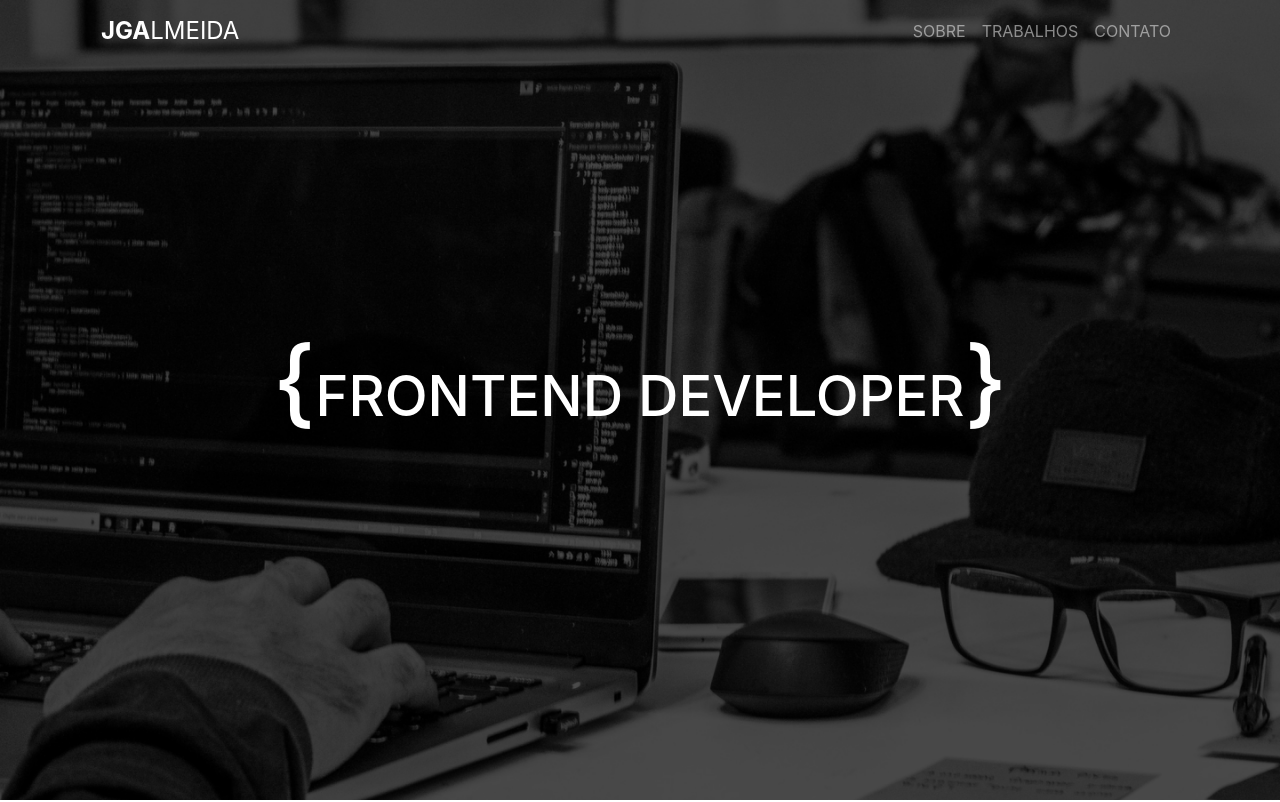
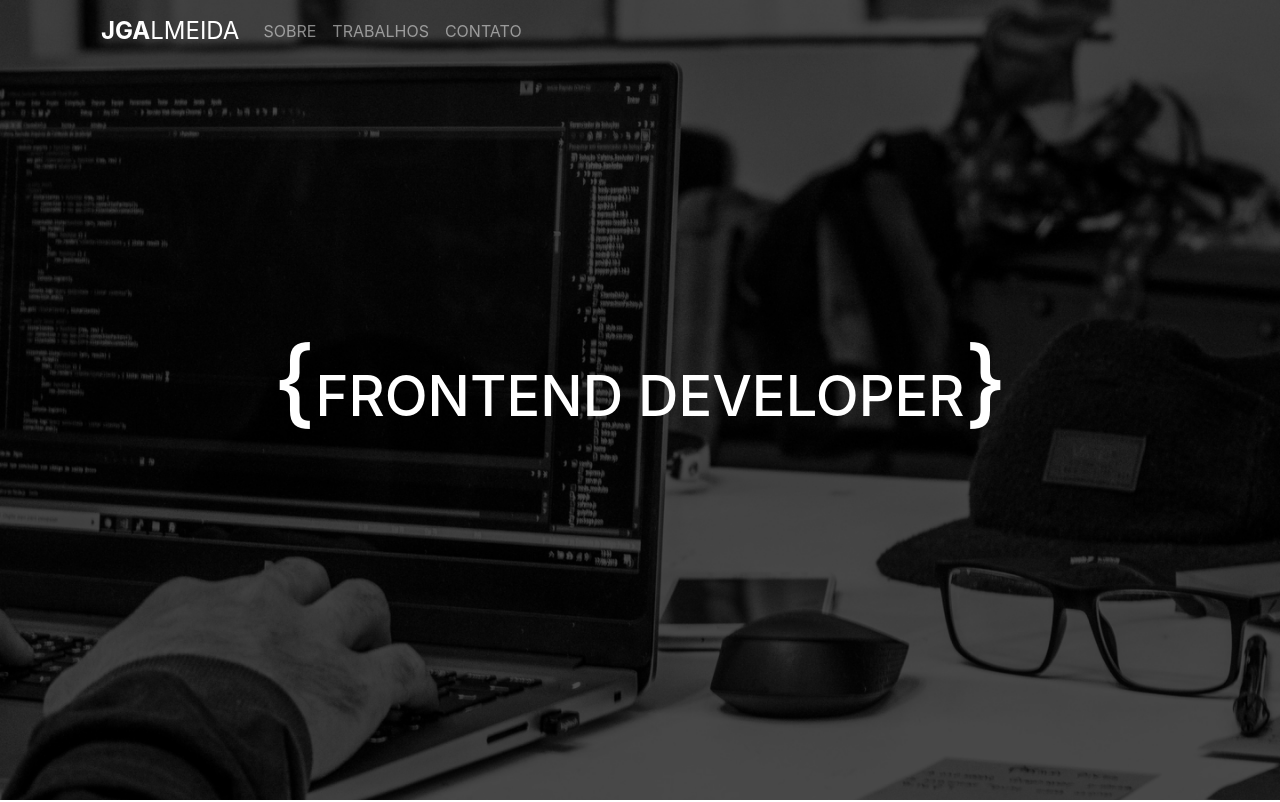
Before and after one commit to jgalmeida93/Gatsby-Portfolio-New, a Gatsby site: page / in a window 1280 px wide. Shown: the top 802 px of the page. Built offline with nearby package versions, Linux system fonts and the light colour scheme; Gatsby itself is replaced by a stand-in of ours.

Commit message:
:iphone: Corrigi responsividade do menu

```diff
--- a/src/components/menu.js
+++ b/src/components/menu.js
@@ -1,21 +1,21 @@
 import React from "react";
-import { Link } from "gatsby";
 import '../styles/style.scss'
 
-import { Navbar, Nav, Form, FormControl, Button } from "react-bootstrap"
+import { Navbar, Nav } from "react-bootstrap"
 
 const Menu = () => {
 
   return (
-    <Navbar className="navbar-dark" variant="dark">
+    <Navbar collapseOnSelect expand="lg" className="navbar-dark" variant="dark">
       <Navbar.Brand href="/" className="logo"><span className="logo-decoration"></span><strong>JGA</strong>LMEIDA</Navbar.Brand>
       <Navbar.Toggle aria-controls="basic-navbar-nav" />
-      <Navbar.Collapse id="basic-navbar-nav" />
+      <Navbar.Collapse id="basic-navbar-nav" >
         <Nav className="mr-auto">
           <Nav.Link href="#sobre">SOBRE</Nav.Link>
           <Nav.Link href="#trabalhos">TRABALHOS</Nav.Link>
           <Nav.Link href="#contato">CONTATO</Nav.Link>
         </Nav>
+      </Navbar.Collapse>
     </Navbar>
   )
 }
```
